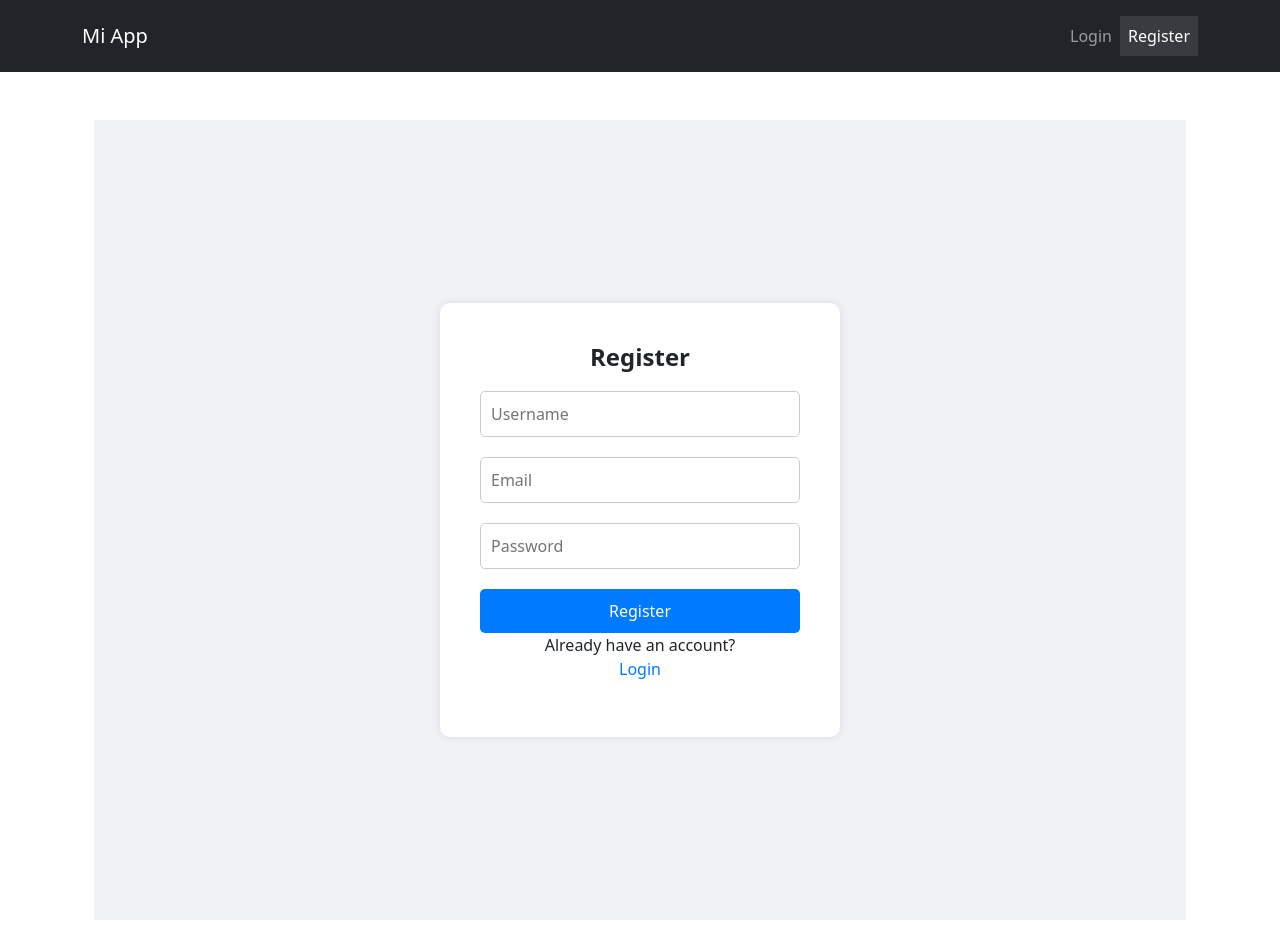
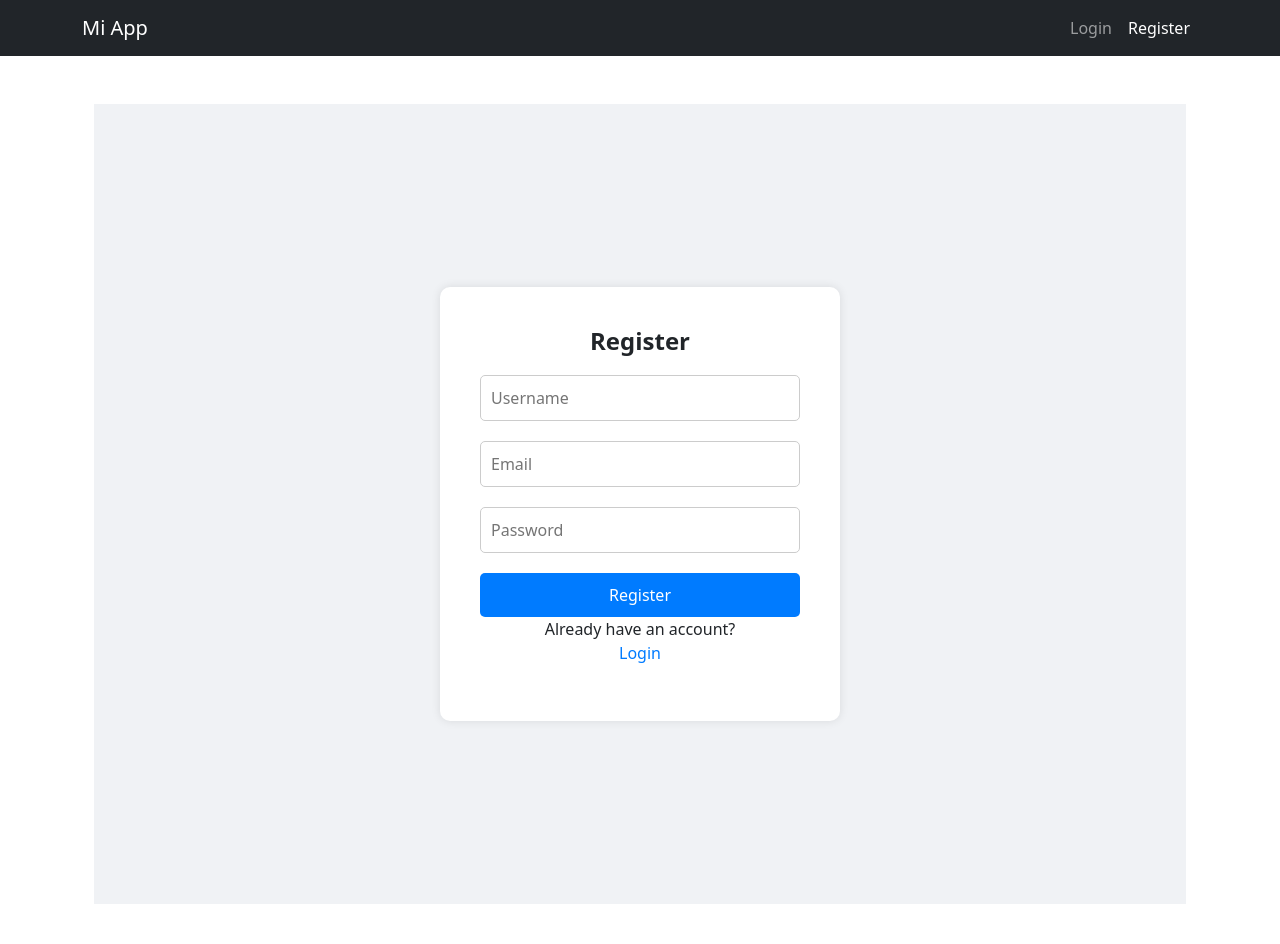
Before and after one commit to ack3stx/Angular_Crud-API, an Angular app: page /register in a window 1280 px wide. Built offline with nearby package versions, Linux system fonts and the light colour scheme.

Commit message:
nav bar y paginacion

```diff
--- a/src/app/shared/components/navbar/navbar.component.css
+++ b/src/app/shared/components/navbar/navbar.component.css
@@ -1,50 +1 @@
-.navbar {
-    display: flex;
-    justify-content: space-between;
-    align-items: center;
-    padding: 1rem 2rem;
-    background-color: #2c3e50;
-    color: white;
-  }
-
-  .navbar-brand a {
-    color: white;
-    text-decoration: none;
-    font-size: 1.5rem;
-    font-weight: bold;
-  }
-
-  .navbar-menu {
-    display: flex;
-    gap: 1rem;
-  }
-
-  .navbar-menu a {
-    color: white;
-    text-decoration: none;
-    padding: 0.5rem 1rem;
-    border-radius: 4px;
-    transition: background-color 0.3s;
-  }
-
-  .navbar-menu a:hover {
-    background-color: rgba(255,255,255,0.1);
-  }
-
-  .navbar-menu button {
-    background-color: #e74c3c;
-    color: white;
-    border: none;
-    padding: 0.5rem 1rem;
-    border-radius: 4px;
-    cursor: pointer;
-    transition: background-color 0.3s;
-  }
-
-  .navbar-menu button:hover {
-    background-color: #c0392b;
-  }
-
-  .active {
-    background-color: rgba(255,255,255,0.1);
-  }
+/*  */
```
